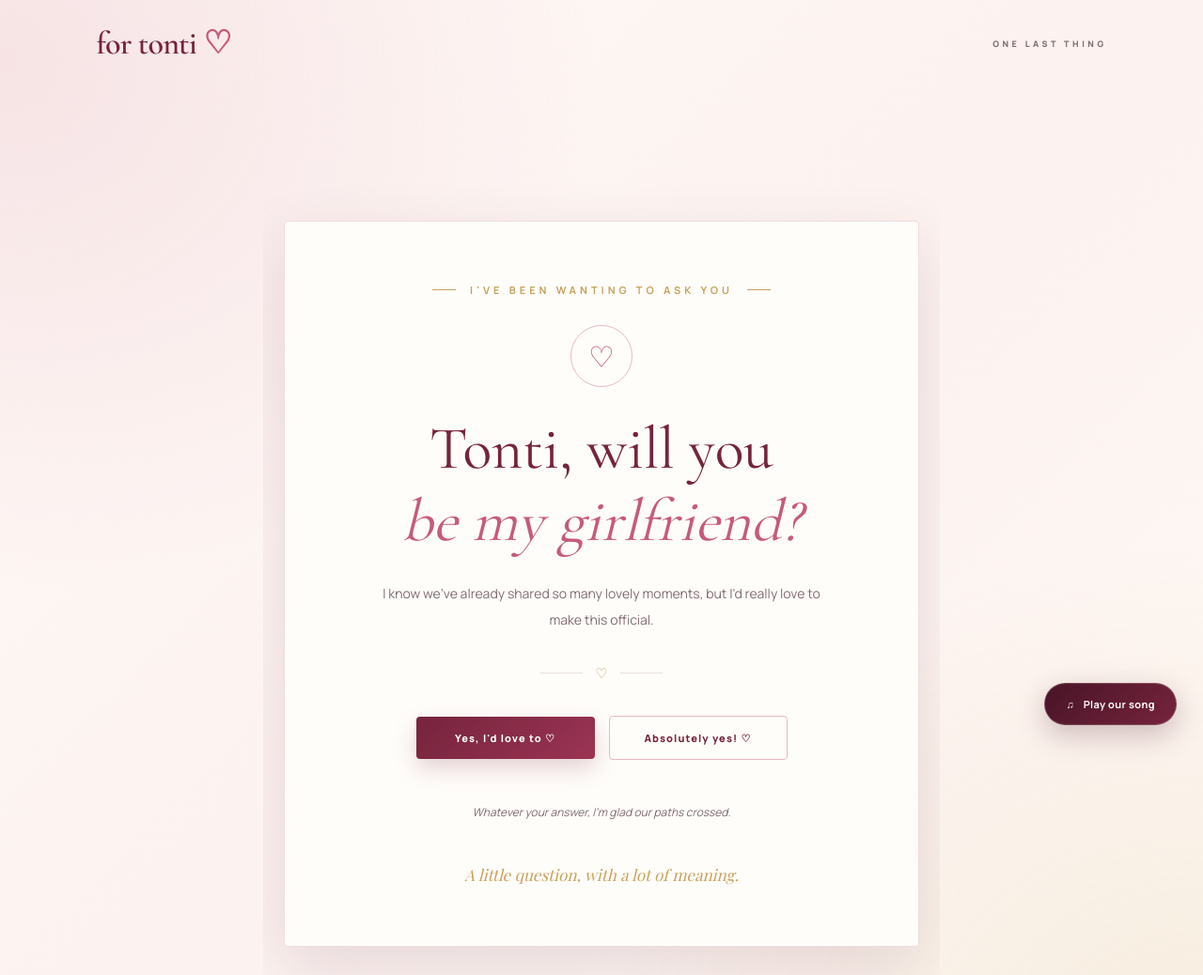
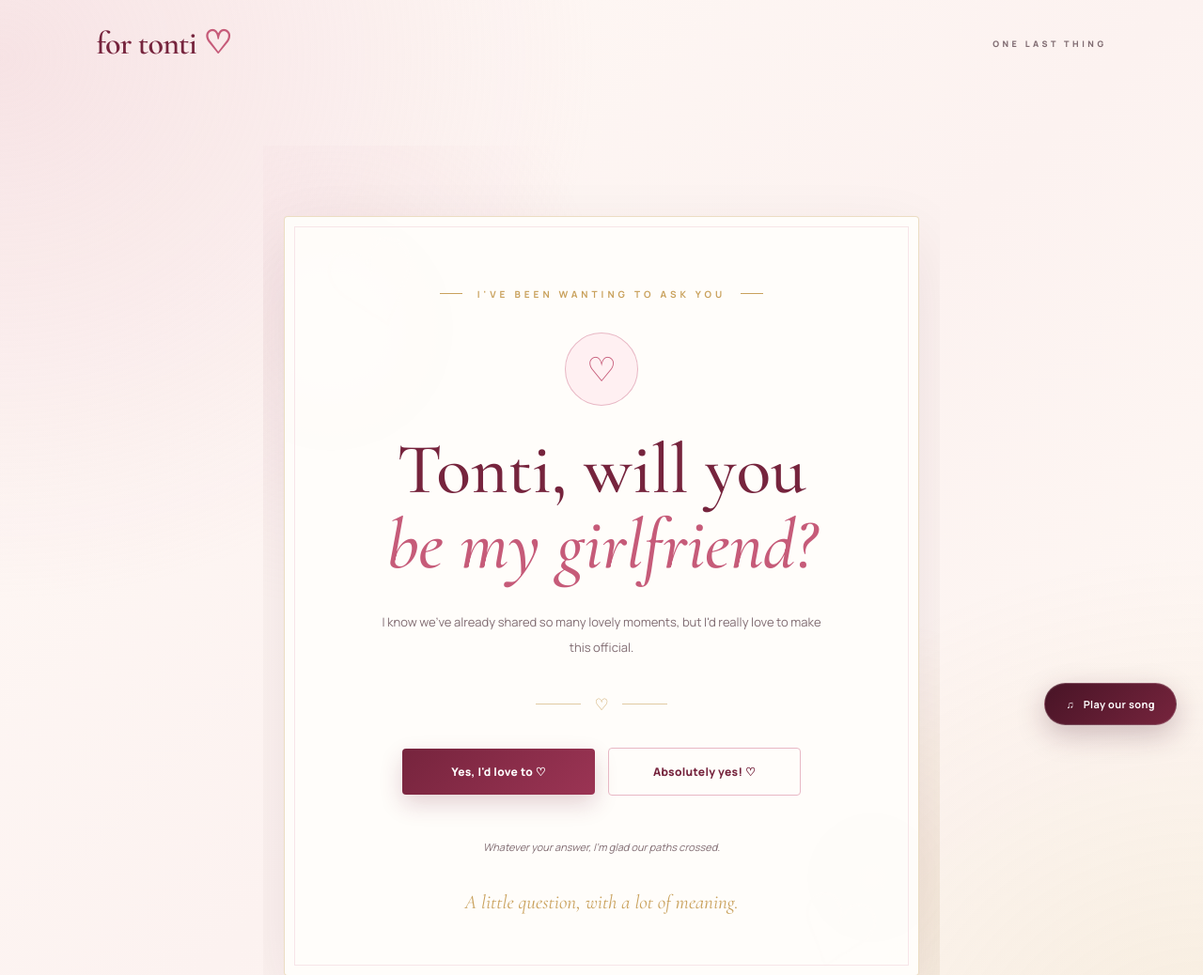
Before and after one commit to emmanuelagbaji11/tonti-website, a plain HTML site: page question.html in a window 1280 px wide. Shown: the top 1038 px of the page at 94% size. Drawn offline with nearby package versions, Linux system fonts and the light colour scheme; a web font is replaced by a local one.

Commit message:
Update theme color and styles in question.html

```diff
--- a/question.html
+++ b/question.html
@@ -3,51 +3,53 @@
 <head>
     <meta charset="UTF-8">
     <meta name="viewport" content="width=device-width, initial-scale=1.0">
-    <meta name="theme-color" content="#faf6f0">
+    <meta name="theme-color" content="#fcf6f1">
 
     <title>One Last Question | For Tonti ♡</title>
+    <meta name="description" content="One little question, with a lot of meaning.">
 
     <link rel="preconnect" href="https://fonts.googleapis.com">
     <link rel="preconnect" href="https://fonts.gstatic.com" crossorigin>
 
-    <link href="https://fonts.googleapis.com/css2?family=DM+Sans:wght@400;500;600;700&family=Playfair+Display:ital,wght@0,400;0,500;0,600;1,500;1,600&display=swap" rel="stylesheet">
+    <link href="https://fonts.googleapis.com/css2?family=Cormorant+Garamond:ital,wght@0,400;0,500;0,600;1,400;1,500;1,600&family=Manrope:wght@400;500;600;700&display=swap" rel="stylesheet">
 
     <link rel="stylesheet" href="css/style.css">
 
     <style>
         .question-section {
-            min-height: 75vh;
+            min-height: 82vh;
             display: flex;
-            flex-direction: column;
             align-items: center;
             justify-content: center;
-            text-align: center;
-            padding: 80px 22px 100px;
+            padding: 75px 22px 90px;
             position: relative;
             overflow: hidden;
+            background:
+                radial-gradient(circle at 10% 20%, rgba(232,184,197,0.16), transparent 30%),
+                radial-gradient(circle at 90% 80%, rgba(201,161,92,0.12), transparent 28%);
         }
 
         .question-section::before,
         .question-section::after {
             content: "♡";
             position: absolute;
+            pointer-events: none;
+            font-family: 'Cormorant Garamond', serif;
             color: var(--dusty-rose);
             opacity: 0.35;
-            font-family: 'Playfair Display', serif;
-            pointer-events: none;
         }
 
         .question-section::before {
-            font-size: 110px;
-            top: 12%;
-            left: 8%;
+            top: 8%;
+            left: 9%;
+            font-size: 125px;
             transform: rotate(-18deg);
         }
 
         .question-section::after {
-            font-size: 85px;
-            bottom: 12%;
+            bottom: 7%;
             right: 9%;
+            font-size: 105px;
             transform: rotate(18deg);
         }
 
@@ -55,43 +57,55 @@
             position: relative;
             z-index: 1;
             width: 100%;
-            max-width: 750px;
-            padding: 65px 45px;
-            background: var(--ivory);
-            border: 1px solid var(--border);
-            box-shadow: var(--shadow);
-            border-radius: 5px;
+            max-width: 790px;
+            padding: 75px 55px 65px;
+            text-align: center;
+            background: rgba(255,253,250,0.96);
+            border: 1px solid rgba(201,161,92,0.35);
+            border-radius: 4px;
+            box-shadow: 0 25px 70px rgba(72,20,38,0.09);
+        }
+
+        .question-card::before {
+            content: "";
+            position: absolute;
+            inset: 10px;
+            border: 1px solid rgba(232,184,197,0.35);
+            pointer-events: none;
         }
 
         .question-eyebrow {
+            position: relative;
             color: var(--champagne);
-            font-size: 11px;
+            font-family: 'Manrope', sans-serif;
+            font-size: 10px;
             font-weight: 700;
             letter-spacing: 4px;
-            margin-bottom: 30px;
+            margin-bottom: 35px;
         }
 
         .question-eyebrow span {
             display: inline-block;
-            width: 25px;
+            width: 24px;
             height: 1px;
             background: var(--champagne);
             vertical-align: middle;
-            margin: 0 9px 3px;
+            margin: 0 10px 3px;
         }
 
         .question-heart {
-            width: 66px;
-            height: 66px;
-            margin: 0 auto 28px;
+            width: 76px;
+            height: 76px;
+            margin: 0 auto 30px;
             display: flex;
             align-items: center;
             justify-content: center;
             border: 1px solid var(--dusty-rose);
             border-radius: 50%;
+            background: var(--soft-pink);
             color: var(--rose);
-            font-size: 31px;
-            animation: gentlePulse 2.5s ease-in-out infinite;
+            font-size: 35px;
+            animation: gentlePulse 2.8s ease-in-out infinite;
         }
 
         @keyframes gentlePulse {
@@ -99,49 +113,51 @@
                 transform: scale(1);
             }
             50% {
-                transform: scale(1.08);
+                transform: scale(1.07);
             }
         }
 
         .question-card h1 {
+            position: relative;
             color: var(--burgundy);
-            font-family: 'Playfair Display', serif;
-            font-size: clamp(38px, 7vw, 64px);
-            font-weight: 400;
-            line-height: 1.2;
-            margin-bottom: 24px;
+            font-family: 'Cormorant Garamond', serif;
+            font-size: clamp(43px, 7vw, 76px);
+            font-weight: 500;
+            line-height: 1.05;
+            margin-bottom: 28px;
         }
 
         .question-card h1 em {
             color: var(--rose);
-            font-weight: 400;
+            font-weight: 500;
         }
 
         .question-intro {
             max-width: 470px;
             margin: 0 auto;
             color: var(--muted);
-            font-size: 14px;
-            line-height: 2;
+            font-family: 'Manrope', sans-serif;
+            font-size: 13px;
+            line-height: 2.1;
         }
 
         .question-divider {
             display: flex;
             align-items: center;
             justify-content: center;
-            gap: 13px;
-            margin: 32px 0;
+            gap: 14px;
+            margin: 35px 0;
         }
 
         .question-divider span {
-            width: 45px;
+            width: 48px;
             height: 1px;
-            background: var(--border);
+            background: rgba(201,161,92,0.55);
         }
 
         .question-divider i {
             color: var(--champagne);
-            font-size: 15px;
+            font-size: 17px;
             font-style: normal;
         }
 
@@ -149,14 +165,23 @@
             display: flex;
             flex-wrap: wrap;
             justify-content: center;
-            gap: 15px;
-            margin-top: 35px;
+            gap: 14px;
+            margin-top: 32px;
         }
 
         .answer-buttons .button {
-            min-width: 190px;
+            min-width: 205px;
             justify-content: center;
-            padding: 15px 24px;
+            padding: 16px 25px;
+            font-family: 'Manrope', sans-serif;
+            font-size: 12px;
+            letter-spacing: 0.3px;
+            transition: all 0.3s ease;
+        }
+
+        .answer-buttons .button:hover {
+            transform: translateY(-3px);
+            box-shadow: 0 12px 25px rgba(118,36,61,0.16);
         }
 
         .answer-buttons .button-secondary {
@@ -166,46 +191,61 @@
         }
 
         .answer-buttons .button-secondary:hover {
-            background: var(--light-orange);
+            background: var(--soft-pink);
             border-color: var(--rose);
         }
 
         .question-note {
-            margin-top: 35px;
+            margin-top: 38px;
             color: var(--muted);
-            font-size: 12px;
-            line-height: 1.8;
+            font-family: 'Manrope', sans-serif;
+            font-size: 11px;
+            line-height: 1.9;
             font-style: italic;
         }
 
         .question-signature {
-            margin-top: 45px;
+            margin-top: 35px;
             color: var(--champagne);
-            font-family: 'Playfair Display', serif;
-            font-size: 17px;
+            font-family: 'Cormorant Garamond', serif;
+            font-size: 21px;
             font-style: italic;
         }
 
         @media (max-width: 600px) {
             .question-section {
-                padding: 55px 17px 75px;
                 min-height: auto;
+                padding: 55px 17px 70px;
             }
 
             .question-card {
-                padding: 48px 22px;
+                padding: 55px 24px 48px;
             }
 
             .question-section::before {
-                left: -15px;
-                top: 5%;
+                top: 3%;
+                left: -20px;
+                font-size: 80px;
+            }
+
+            .question-section::after {
+                bottom: 3%;
+                right: -15px;
                 font-size: 75px;
             }
 
-            .question-section::after {
-                right: -10px;
-                bottom: 5%;
-                font-size: 65px;
+            .question-eyebrow {
+                font-size: 8px;
+                letter-spacing: 2px;
+            }
+
+            .question-eyebrow span {
+                width: 14px;
+                margin: 0 5px 3px;
+            }
+
+            .question-card h1 {
+                font-size: clamp(42px, 11vw, 58px);
             }
 
             .answer-buttons {
@@ -216,6 +256,7 @@
 
             .answer-buttons .button {
                 width: 100%;
+                min-width: 0;
             }
         }
     </style>
```
